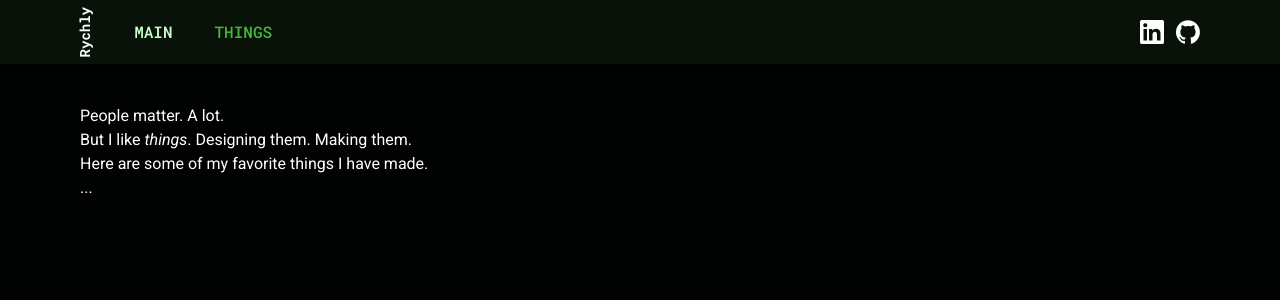
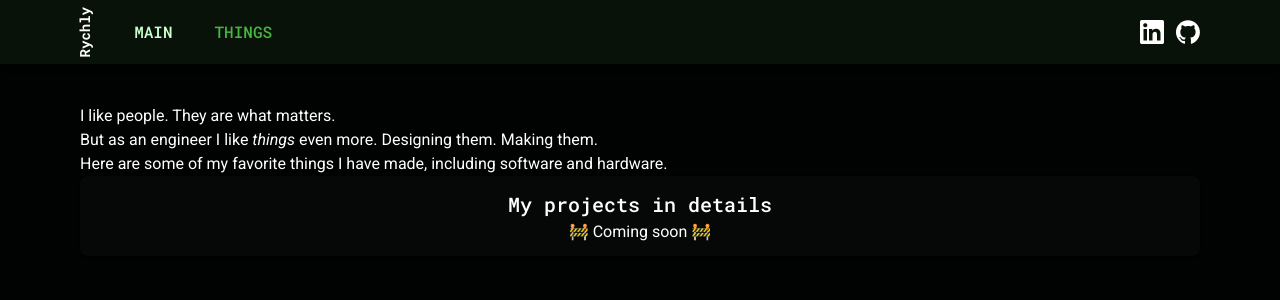
Before and after one commit to honzaflash/rychly-portfolio, a React (Create React App) app: page /#/things in a window 1280 px wide. Shown: the top 300 px of the page. Built offline with nearby package versions, Linux system fonts and the light colour scheme; what showdown would draw is missing.

Commit message:
Add todo into /things - also move the Things.tsx file to pages where it belongs

```diff
--- a/src/App.tsx
+++ b/src/App.tsx
@@ -4,7 +4,7 @@ import { Navigate, RouterProvider, createHashRouter } from 'react-router-dom'
 import theme from './theme'
 import { LandingPage } from './pages/LandingPage'
 import { Layout } from './layouts/Layout'
-import { Things } from './layouts/Things'
+import { Things } from './pages/Things/Things'
 
 
 const router = createHashRouter([
--- a/src/layouts/Things.tsx
+++ /dev/null
@@ -1,11 +0,0 @@
-import { Box, Typography } from '@mui/material'
-
-
-export const Things = () => (
-  <Box>
-    <Typography>People matter. A lot.</Typography>
-    <Typography>But I like <em>things</em>. Designing them. Making them.</Typography>
-    <Typography>Here are some of my favorite things I have made.</Typography>
-    <Box>...</Box>
-  </Box>
-)
--- /dev/null
+++ b/src/pages/Things/Things.tsx
@@ -0,0 +1,12 @@
+import { Box, Typography } from '@mui/material'
+import { Todo } from '../../components/Todo'
+
+
+export const Things = () => (
+  <Box>
+    <Typography>I like people. They are what matters.</Typography>
+    <Typography>But as an engineer I like <em>things</em> even more. Designing them. Making them.</Typography>
+    <Typography>Here are some of my favorite things I have made, including software and hardware.</Typography>
+    <Todo name="My projects in details" />
+  </Box>
+)
```
